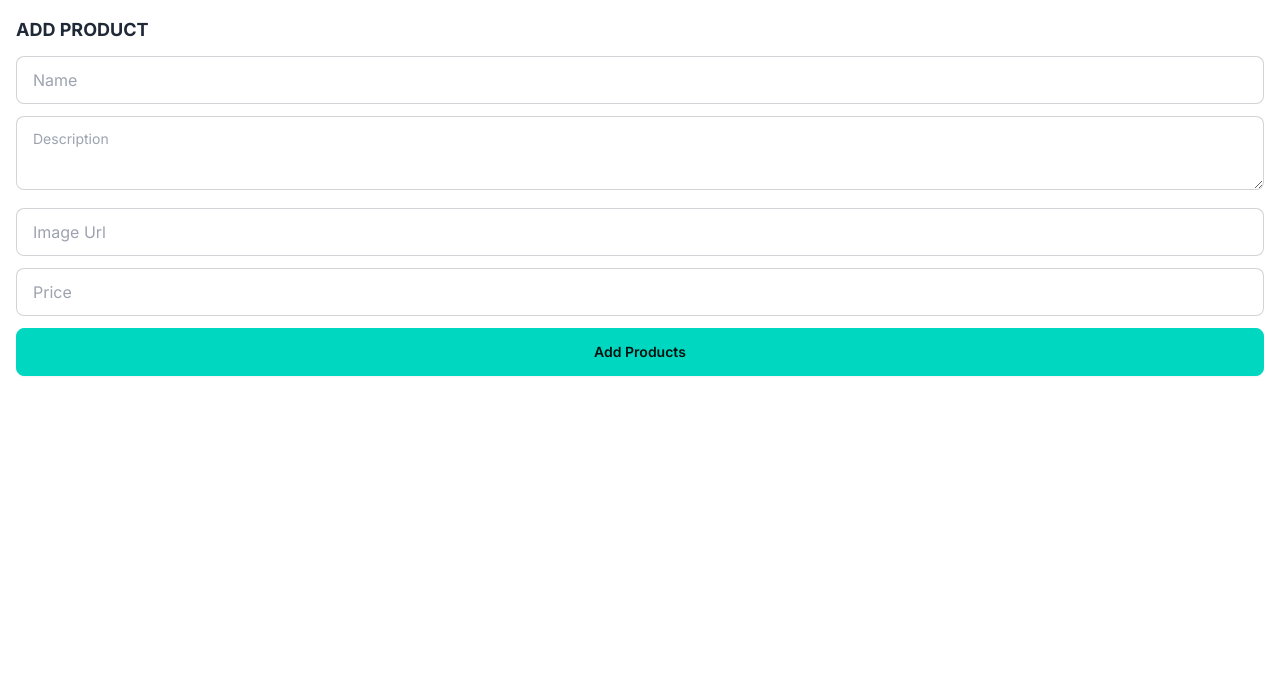
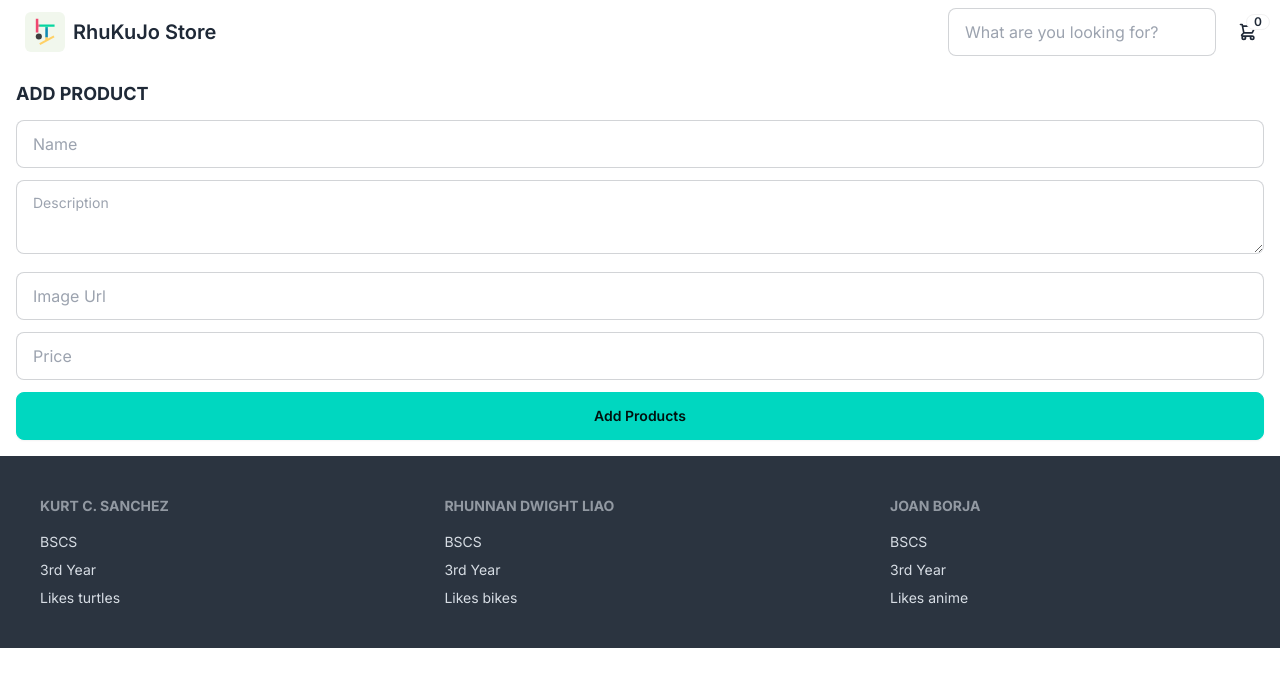
Before and after one commit to Krt-dev/Apps_dev_Final_Proj2023, a Next.js app in the folder appsdevfinal-proj/: page /add-products in a window 1280 px wide. Shown: the top 686 px of the page. Built offline with nearby package versions, Linux system fonts and the light colour scheme; no server answers.

Commit message:
End of timestamp 3:26:25

```diff
--- /dev/null
+++ b/appsdevfinal-proj/src/app/Footer.tsx
@@ -0,0 +1,26 @@
+export default function Footer() {
+    return (
+      <footer className="bg-neutral p-10 text-neutral-content">
+        <div className="footer m-auto max-w-7xl">
+          <div>
+            <span className="footer-title">Kurt C. Sanchez</span>
+            <a className="link-hover link">BSCS</a>
+            <a className="link-hover link">3rd Year</a>
+            <a className="link-hover link">Likes turtles</a>
+          </div>
+          <div>
+            <span className="footer-title">Rhunnan Dwight Liao</span>
+            <a className="link-hover link">BSCS</a>
+            <a className="link-hover link">3rd Year</a>
+            <a className="link-hover link">Likes bikes</a>
+          </div>
+          <div>
+            <span className="footer-title">Joan Borja</span>
+            <a className="link-hover link">BSCS</a>
+            <a className="link-hover link">3rd Year</a>
+            <a className="link-hover link">Likes anime</a>
+          </div>
+        </div>
+      </footer>
+    );
+  }
--- /dev/null
+++ b/appsdevfinal-proj/src/app/Navbar/Navbar.tsx
@@ -0,0 +1,44 @@
+import Link from "next/link";
+import Image from "next/image"
+import logo from "@/app/assets/RKJ.svg"
+import { redirect } from "next/navigation";
+import { getCart } from "@/lib/db/cart";
+import ShoppingCartButton from "./ShoppingCartButton";
+
+async function searchProducts(formData: FormData){
+    "use server"
+
+    const searchQuery = formData.get("searchQuery")?.toString();
+
+    if(searchQuery){
+        redirect("/search?query=" + searchQuery);
+    }
+}
+
+export default async function Navbar(){
+    const cart = await getCart();
+    return(
+        <div className="bg-base-100">
+                <div className="navbar max-w-7xl m-auto flex-col sm:flex-row gap-2">
+                        <div className="flex-1">
+                            <Link href="/" className="btn btn-ghost text-xl normal-case">
+                                <Image src={logo} height={40} width={40} alt="RhuKujo logo"/>
+                                RhuKuJo Store
+                            </Link>
+                        </div>
+                        <div className="flex-none gap-2">
+                            <form action={searchProducts}>
+                                <div className="form-control">
+                                        <input
+                                            name="searchQuery"
+                                            placeholder="What are you looking for?"
+                                            className="input input-bordered w-full min-w-[100px]"
+                                        />
+                                </div>
+                            </form>
+                            <ShoppingCartButton cart={cart}/>
+                        </div>
+                </div>
+        </div>
+    )
+}
--- /dev/null
+++ b/appsdevfinal-proj/src/app/Navbar/ShoppingCartButton.tsx
@@ -0,0 +1,57 @@
+"use client";
+import { ShoppingCart } from "@/lib/db/cart";
+import { formatPrice } from "@/lib/db/format";
+import Link from "next/link";
+
+interface ShoppingCartButtonProps {
+    cart: ShoppingCart | null;
+}
+
+
+
+export default function ShoppingCartButton({cart}: ShoppingCartButtonProps){
+    function closeDropdown(){
+        const elem = document.activeElement as HTMLElement
+        if (elem){
+            elem.blur();
+        }
+    }
+    return(
+        <div className="dropdown dropdown-end">
+            <label tabIndex={0} className="btn-ghost btn-circle btn">
+                <div className="indicator">
+                <svg
+                xmlns="http://www.w3.org/2000/svg"
+                className="h-5 w-5"
+                fill="none"
+                viewBox="0 0 24 24"
+                stroke="currentColor"
+        >
+          <path
+            strokeLinecap="round"
+            strokeLinejoin="round"
+            strokeWidth="2"
+            d="M3 3h2l.4 2M7 13h10l4-8H5.4M7 13L5.4 5M7 13l-2.293 2.293c-.63.63-.184 1.707.707 1.707H17m0 0a2 2 0 100 4 2 2 0 000-4zm-8 2a2 2 0 11-4 0 2 2 0 014 0z"
+          />
+        </svg>
+        <span className="badge badge-sm indicator-item">
+            {cart?.size || 0}
+        </span>
+                </div>
+            </label>
+            <div tabIndex={0} className="card dropdown-content card-compact mt-3 w-52 bg-base-100 shadow z-30">
+                <div className="card-body">
+                    <span className="text-lg font-bold">{cart?.size || 0} Items</span>
+                    <span className="text-info">Subtotal: {formatPrice(cart?.subtotal || 0)}</span>
+                    <div className="card-actions">
+                            <Link
+                            href="/cart"
+                            className="btn btn-primary btn-block" onClick={closeDropdown}>
+                                View Cart
+                            </Link>
+                    </div>
+                </div>
+            </div>
+        </div>
+    )
+}
--- a/appsdevfinal-proj/src/app/layout.tsx
+++ b/appsdevfinal-proj/src/app/layout.tsx
@@ -1,6 +1,8 @@
 import type { Metadata } from 'next'
 import { Inter } from 'next/font/google'
 import './globals.css'
+import Navbar from './Navbar/Navbar'
+import Footer from './Footer'
 
 const inter = Inter({ subsets: ['latin'] })
 
@@ -17,7 +19,9 @@
   return (
     <html lang="en">
       <body className={inter.className}>
+        <Navbar />
         <main className='p-4'>{children}</main>
+        <Footer/>
         </body>
     </html>
   )
--- a/appsdevfinal-proj/src/app/products/[id]/actions.ts
+++ b/appsdevfinal-proj/src/app/products/[id]/actions.ts
@@ -5,6 +5,7 @@
 import { revalidatePath } from "next/cache";
 
 export async function incrementProductQuantity(productId: string){
+    await new Promise(r => setTimeout(r, 3000))
     const cart = (await getCart()) ?? (await createCart());
 
     const articleInCart = cart.items.find(item => item.productId === productId)
```
Also changed, not shown: appsdevfinal-proj/src/app/assets/RKJ.svg (added), 1 other file (tests, documents, lock files or other folders).
